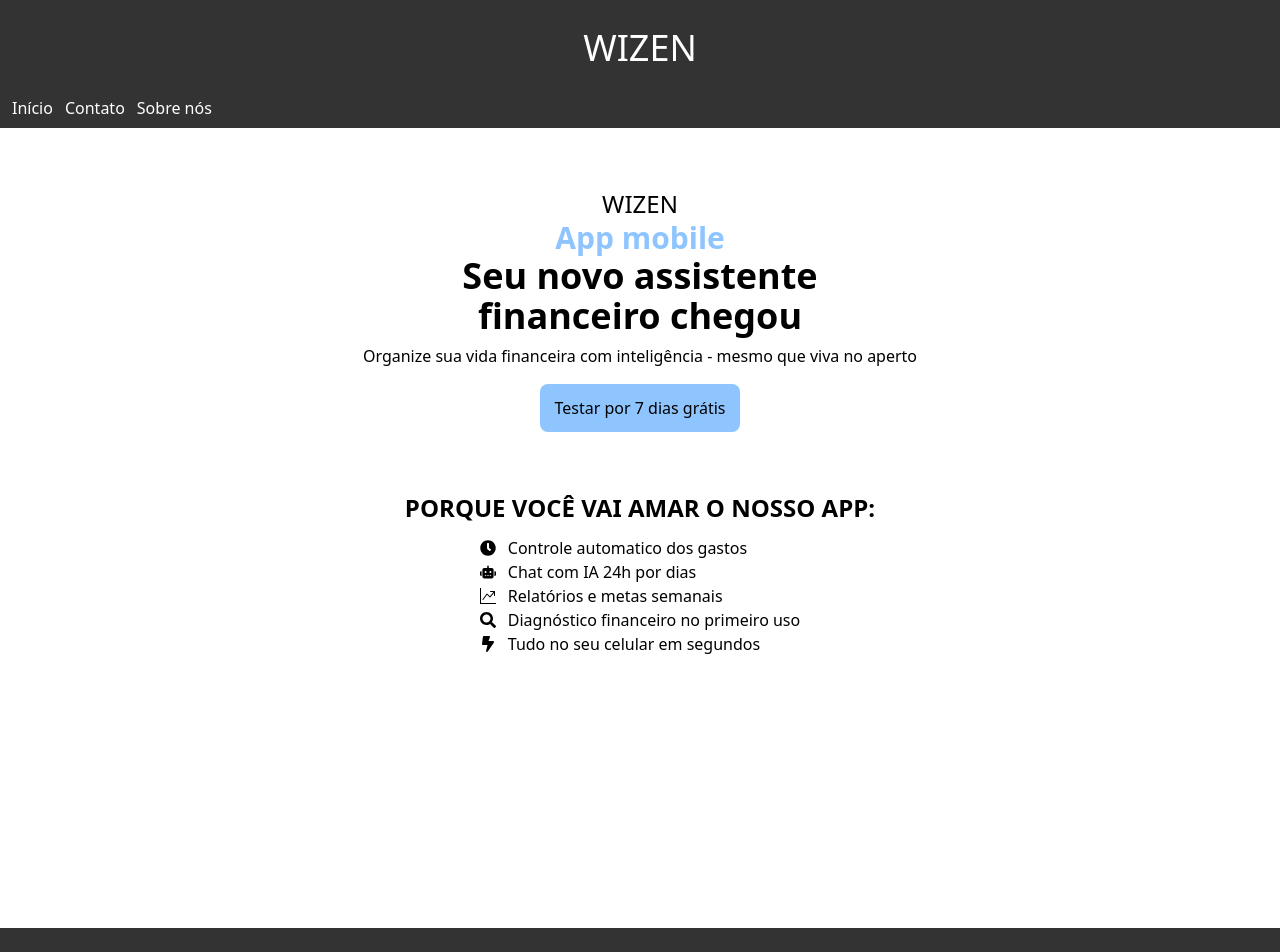
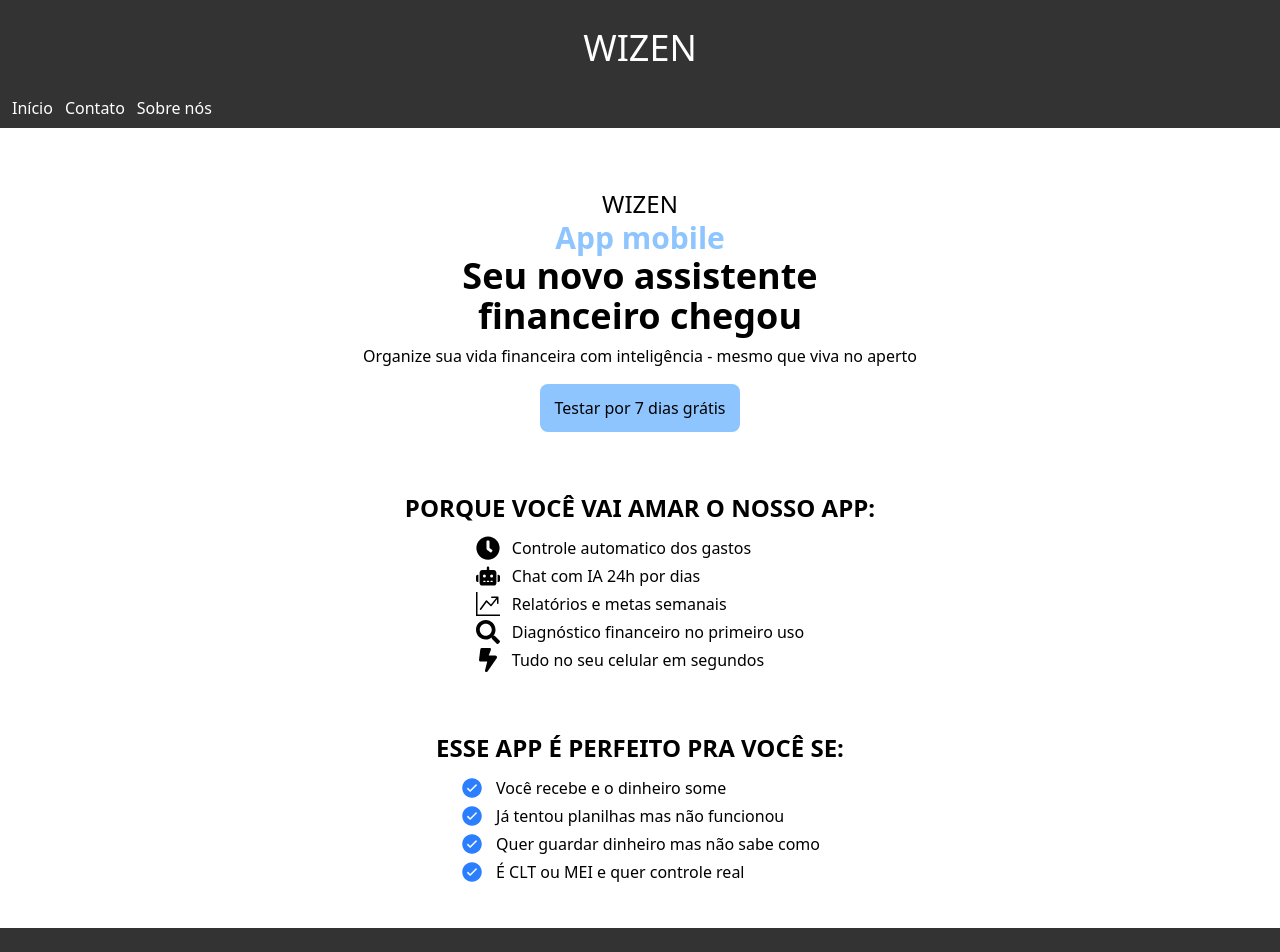
Before and after one commit to trafegoofertaecontingencia/wizen, a Next.js app: page / in a window 1280 px wide. Shown: the top 952 px of the page. Built offline with nearby package versions, Linux system fonts and the light colour scheme.

Commit message:
sessão for you finalizada

```diff
--- a/app/components/Bullets.tsx
+++ b/app/components/Bullets.tsx
@@ -8,25 +8,25 @@ export default function Bullets() {
     return (
         <div className="mt-15 flex flex-col items-center">
             <h1 className="uppercase text-2xl font-bold text-center m-8 mt-0 mb-3">Porque você vai amar o nosso app:</h1>
-            <ul className="m-6 mt-0 mb-0 flex flex-col">
+            <ul className="m-6 mt-0 mb-0 flex flex-col gap-1">
                 <li className="flex gap-3 items-center">
-                    <FaClock />
+                    <FaClock className="text-2xl" />
                     <p>Controle automatico dos gastos</p>
                 </li>
                 <li className="flex gap-3 items-center">
-                    <FaRobot />
+                    <FaRobot className="text-2xl" />
                     <p>Chat com IA 24h por dias</p>
                 </li>
                 <li className="flex gap-3 items-center">
-                    <BsGraphUpArrow />
+                    <BsGraphUpArrow className="text-2xl" />
                     <p>Relatórios e metas semanais</p>
                 </li>
                 <li className="flex gap-3 items-center">
-                    <FaSearch />
+                    <FaSearch className="text-2xl"/>
                     <p>Diagnóstico financeiro no primeiro uso</p>
                 </li>
                 <li className="flex gap-3 items-center">
-                    <FaBoltLightning />
+                    <FaBoltLightning className="text-2xl" />
                     <p>Tudo no seu celular em segundos</p>
                 </li>
             </ul>
--- /dev/null
+++ b/app/components/ForYou.tsx
@@ -0,0 +1,27 @@
+import { IoIosCheckmarkCircle } from "react-icons/io";
+
+export default function Bullets() {
+    return (
+        <div className="mt-15 flex flex-col items-center">
+            <h1 className="uppercase text-2xl font-bold text-center m-8 mt-0 mb-3">Esse app é perfeito pra você se:</h1>
+            <ul className="m-6 mt-0 flex flex-col gap-1 mb-4">
+                <li className="flex gap-3 items-center">
+                    <IoIosCheckmarkCircle className="text-blue-500 text-2xl" />
+                    <p>Você recebe e o dinheiro some</p>
+                </li>
+                <li className="flex gap-3 items-center">
+                    <IoIosCheckmarkCircle className="text-blue-500 text-2xl" />
+                    <p>Já tentou planilhas mas não funcionou</p>
+                </li>
+                <li className="flex gap-3 items-center">
+                    <IoIosCheckmarkCircle className="text-blue-500 text-2xl" />
+                    <p>Quer guardar dinheiro mas não sabe como</p>
+                </li>
+                <li className="flex gap-3 items-center">
+                    <IoIosCheckmarkCircle className="text-blue-500 text-2xl" />
+                    <p>É CLT ou MEI e quer controle real</p>
+                </li>
+            </ul>
+        </div>
+    )
+};
--- a/app/page.tsx
+++ b/app/page.tsx
@@ -1,5 +1,6 @@
 import Bullets from "./components/Bullets";
 import Intro from "./components/Intro";
+import ForYou from "./components/ForYou";
 
 export default function Home() {
   return (
@@ -7,6 +8,7 @@ export default function Home() {
       <main>
         <Intro />
         <Bullets />
+        <ForYou />
       </main>
     </div>
   );
```
